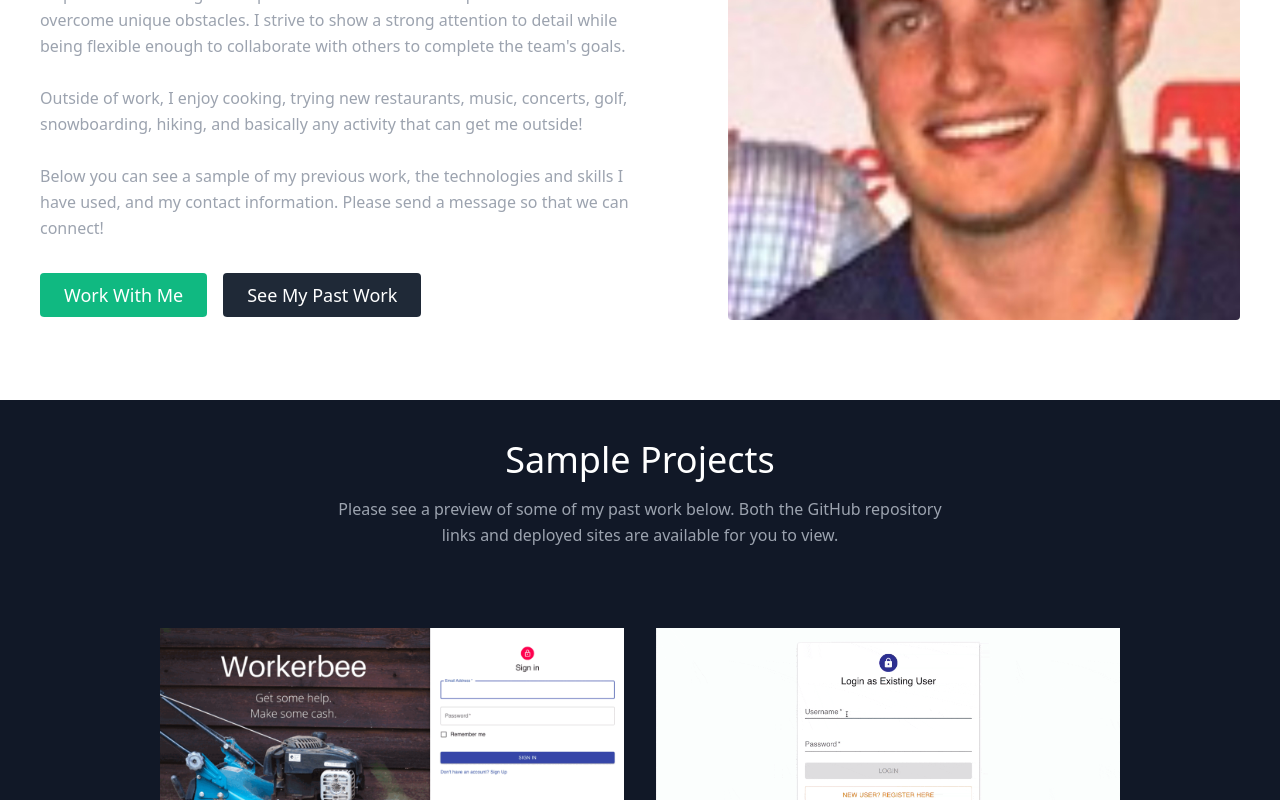
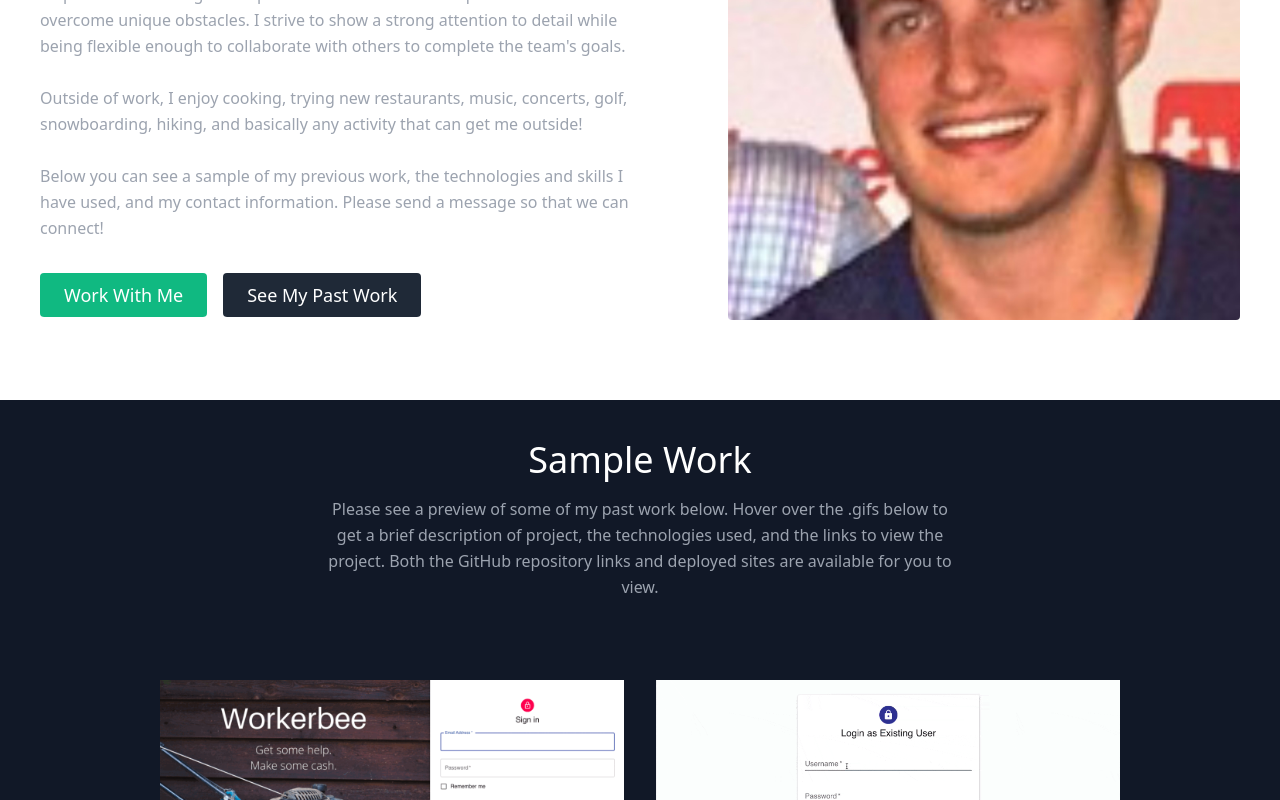
Before and after one commit to cikennedy/portfolio2021, a React (Create React App) app in the folder portfolio/: page / in a window 1280 px wide. Shown: the part 447-1247 px from the top of the page. Built offline with nearby package versions, Linux system fonts and the light colour scheme.

Commit message:
updated project description section

```diff
--- a/portfolio/src/Components/Projects.js
+++ b/portfolio/src/Components/Projects.js
@@ -7,10 +7,10 @@ export default function Projects() {
       <div className="container px-5 py-10 mx-auto text-center lg:px-40">
         <div className="flex flex-col w-full mb-20">
           <h1 className="sm:text-4xl text-3xl font-medium title-font mb-4 text-white">
-            Sample Projects
+            Sample Work
           </h1>
           <p className="lg:w-2/3 mx-auto leading-relaxed text-base">
-            Please see a preview of some of my past work below. Both the GitHub repository links
+            Please see a preview of some of my past work below. Hover over the .gifs below to get a brief description of project, the technologies used, and the links to view the project. Both the GitHub repository links
             and deployed sites are available for you to view.
           </p>
         </div>
```
